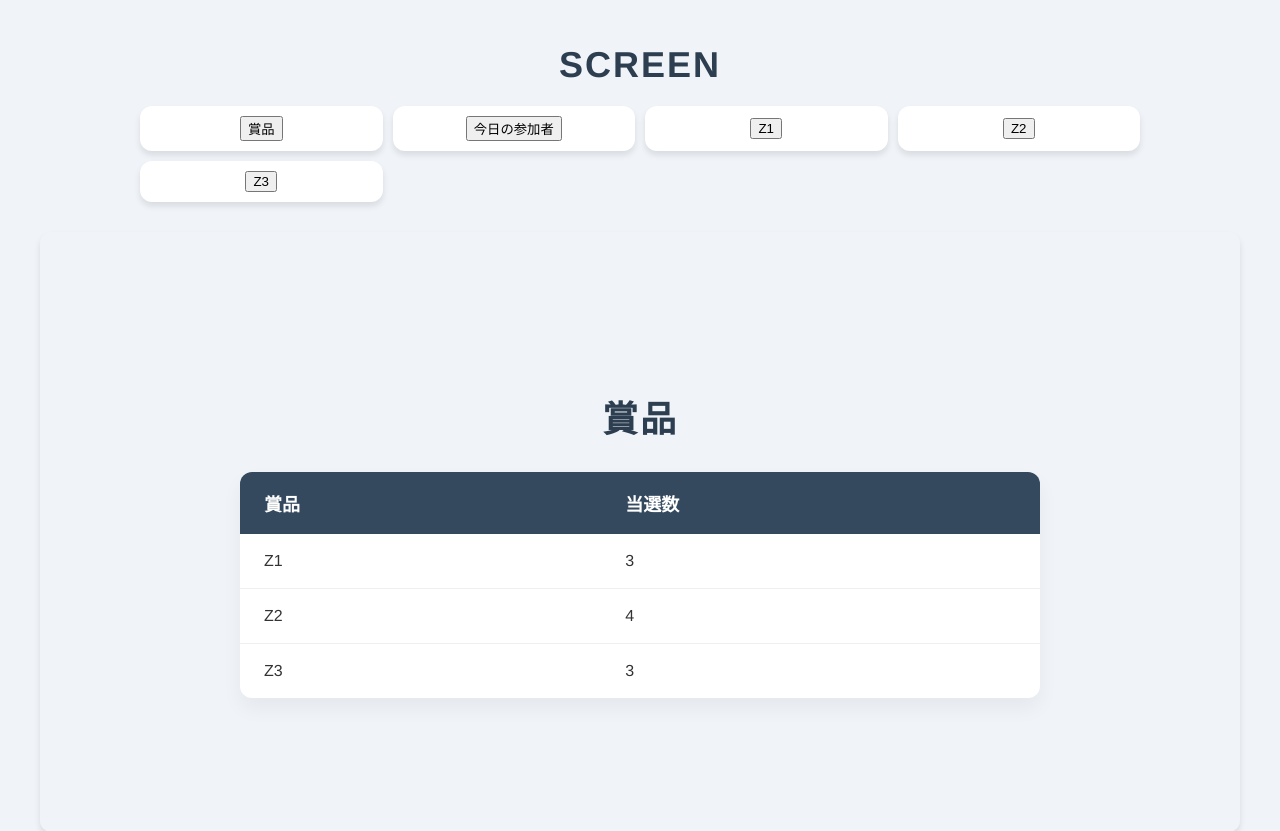
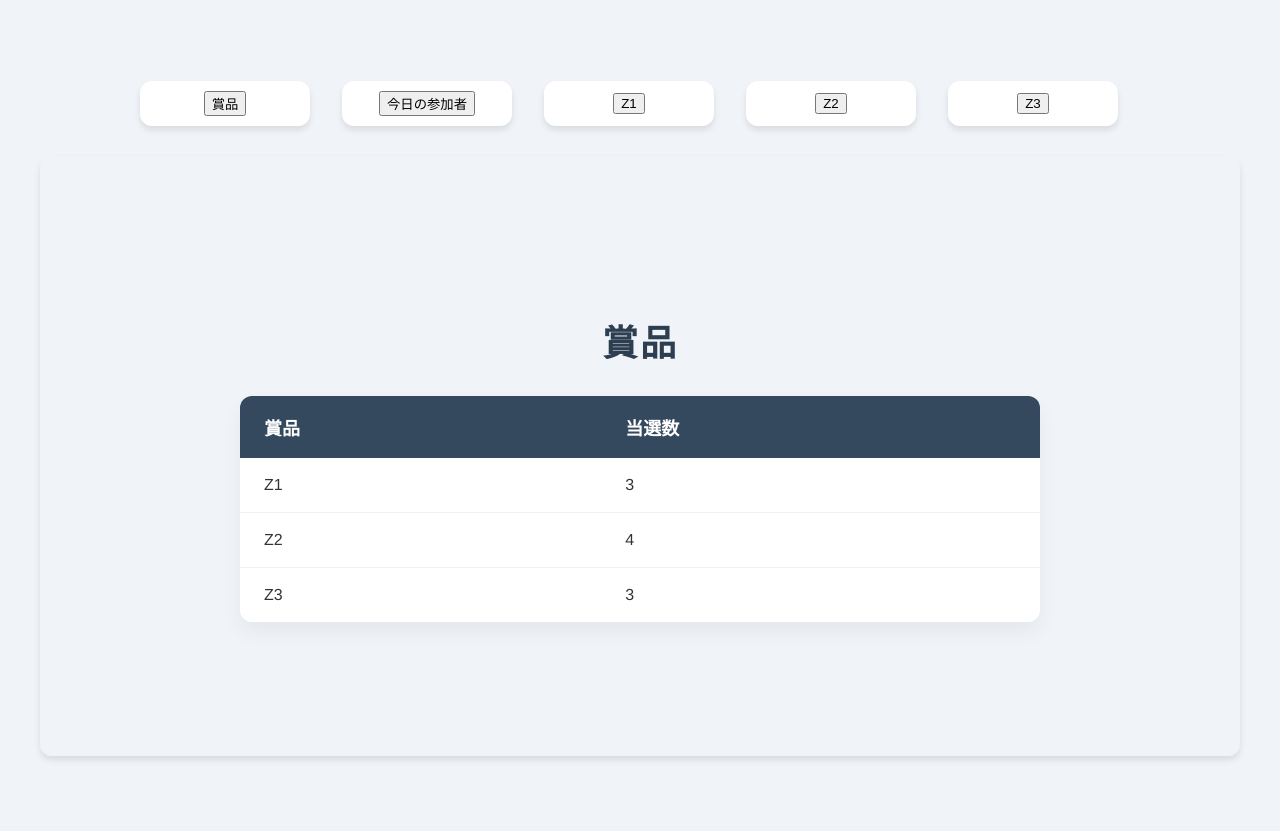
Before and after one commit to tztechno/vercel_flask_party, a Flask app: page /screen in a window 1280 px wide. Shown: the top 831 px of the page. After the commit the page ends 760 px from the top, so only its background shows below. Run offline with Flask 3, Linux system fonts and the light colour scheme.

Commit message:
2024-10-15

```diff
--- a/templates/screen.html
+++ b/templates/screen.html
@@ -29,7 +29,7 @@
 
         .grid {
             display: grid;
-            grid-template-columns: repeat(4, 1fr);
+            grid-template-columns: repeat(5, 1fr);
             /* カードの列数を4に変更 */
             gap: 10px;
             /* ギャップを小さく */
@@ -42,14 +42,13 @@
             border-radius: 12px;
             box-shadow: 0 4px 6px rgba(0, 0, 0, 0.1);
             padding: 10px;
-            /* パディングを小さく */
             display: flex;
             justify-content: center;
             align-items: center;
             font-size: 16px;
-            /* フォントサイズを小さく */
             text-align: center;
             transition: transform 0.3s ease, box-shadow 0.3s ease;
+            width: 150px; /* カードの幅を狭く設定 (例: 100px) */
         }
 
         .card:hover {
@@ -107,8 +106,6 @@
 
 <body>
 <body>
-    <h1>Screen</h1>
-
     <div class="grid">
         {% for page in selectable_pages %}
         <div class="card">
```
